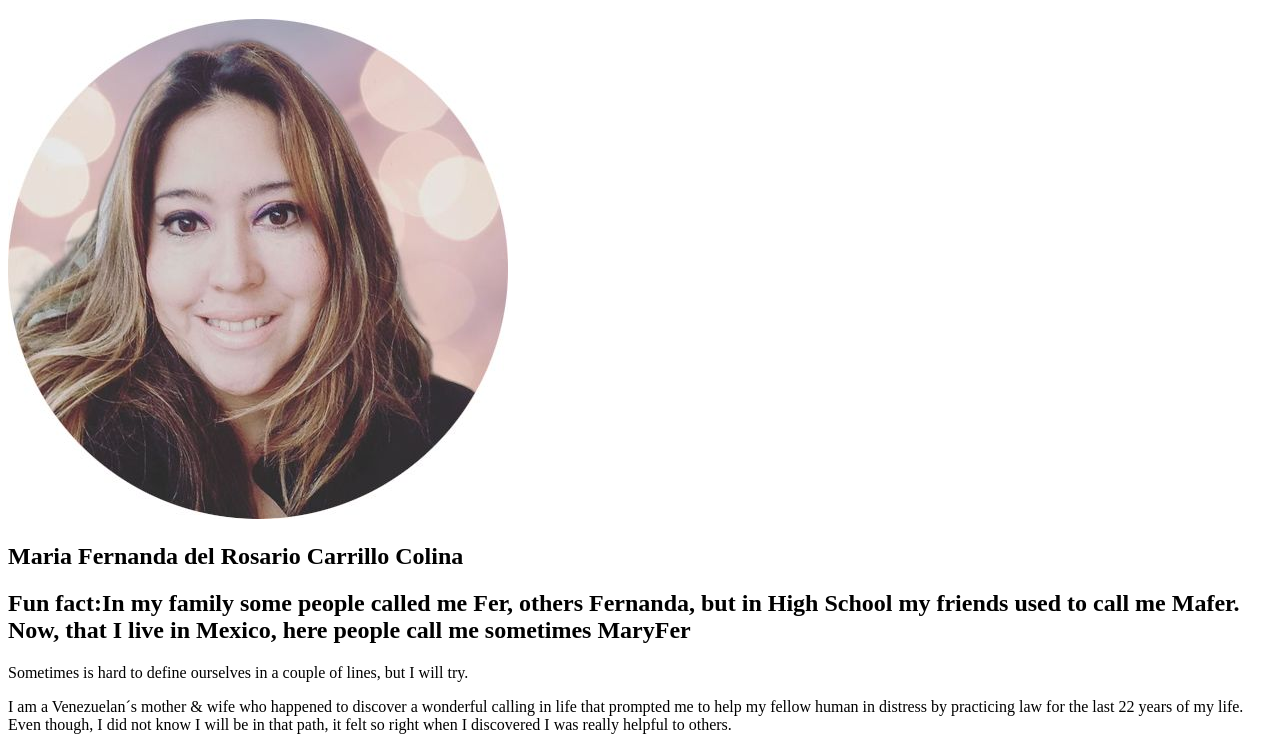
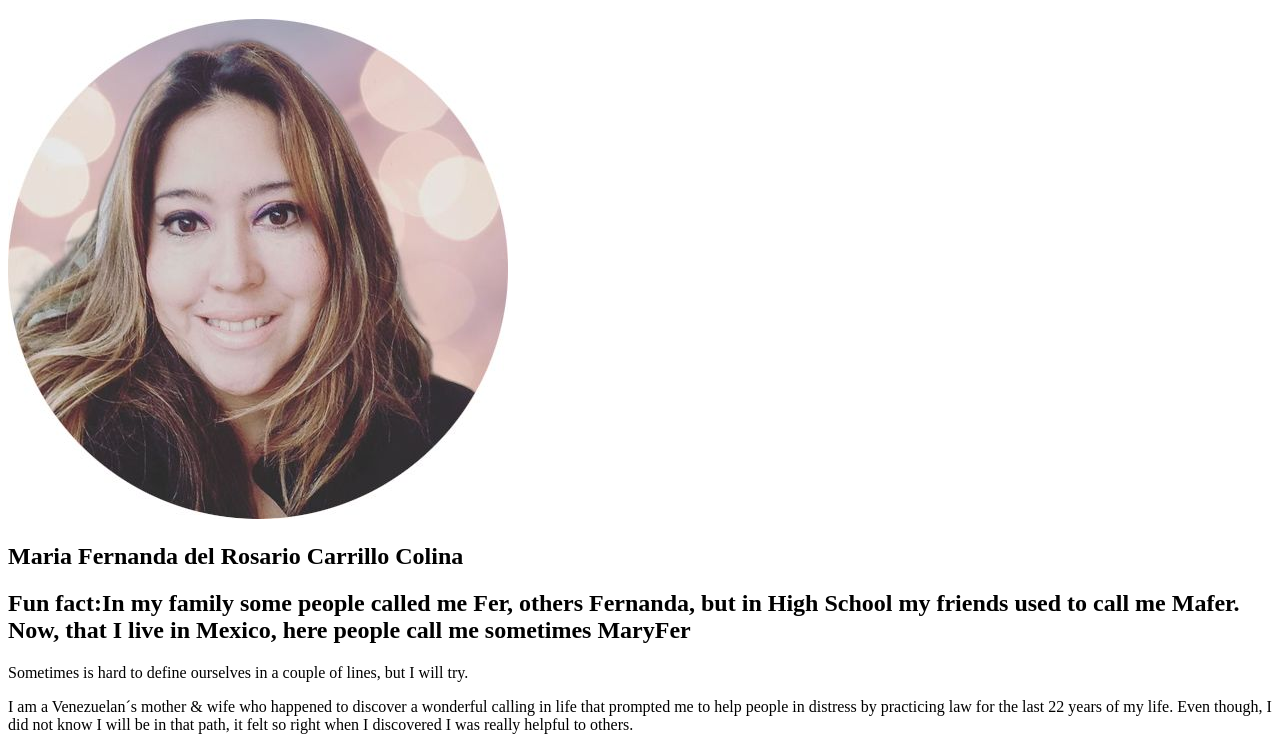
Before and after one commit to maferca-77/previous, a plain HTML site: page aboutme/index.html in a window 1280 px wide. Shown: the part 61-800 px from the top of the page. Drawn offline with Linux system fonts and the light colour scheme.

Commit message:
About me update

```diff
--- a/aboutme/index.html
+++ b/aboutme/index.html
@@ -11,11 +11,17 @@
     <img alt="image of me?"src="images/mafer_pic.jpeg">
     <h2>Maria Fernanda del Rosario Carrillo Colina</h2>
     <h2>Fun fact:In my family some people called me Fer, others Fernanda, but in High School my friends used to call me Mafer. Now, that I live in Mexico, here people call me sometimes MaryFer</h2>
+
     <p>Sometimes is hard to define ourselves in a couple of lines, but I will try.</p>
-    <p>I am a Venezuelan´s mother & wife who happened to discover a wonderful calling in life that prompted me to help my fellow human in distress by practicing law for the last 22 years of my life. Even though, I did not know I will be in that path, it felt so right when I discovered I was really helpful to others.</p>
+
+    <p>I am a Venezuelan´s mother & wife who happened to discover a wonderful calling in life that prompted me to help people in distress by practicing law for the last 22 years of my life. Even though, I did not know I will be in that path, it felt so right when I discovered I was really helpful to others.</p>
+
     <p>I have always been curious; I love exploring and discovering new things. As a child always played pretending to discover ancient civilizations or even new planets, that is why I enjoyed my time as a girl scout during my teen years. I do not know why I love to ask so many questions, it is important to me to imagine processes in my mind.</p>
+
     <p>I have enjoyed to be part of the Generation X because I tasted the best of two worlds, before and after we got the internet. I like to build structures or even fixing simple things around the house. </p>
+
     <p>I love my family very much, they are my shield, my heart, my everything. I love God and justice. I really want to become a better version of me. I have suffered hardships, I have overcome so many of them and I am still fighting with the Lord by my side and my family, I know we will be able to overcome still the storms we have around, I am confident that the Lord will guide us during this time of probation.</p>
+
     <p>Technology is something that I want to understand from within and I want to know if I would be able to help others, as well by using these tools for the benefit of humankind.</p>
 </body>
 </html>
```
